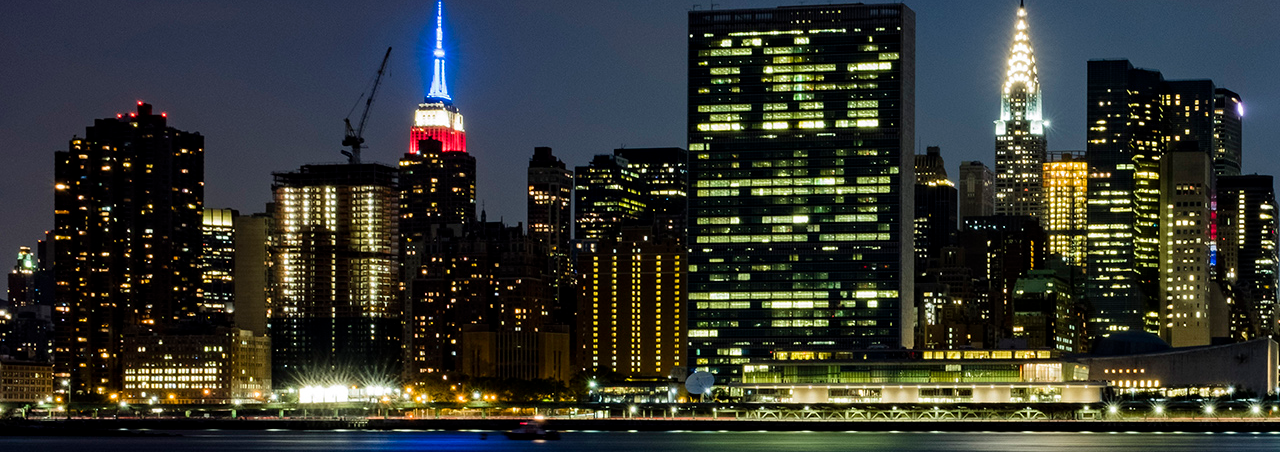
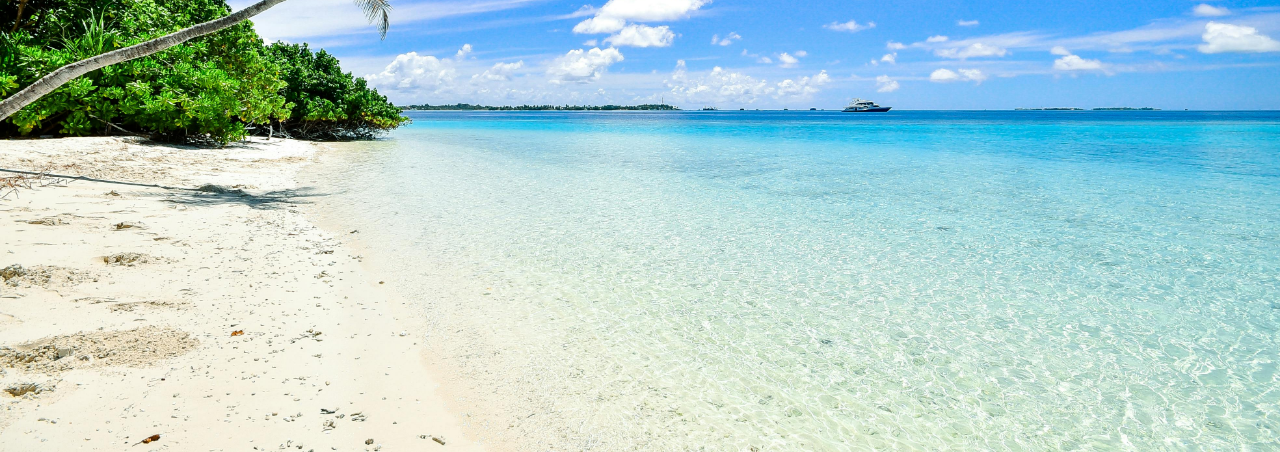
Before and after one commit to namtri/resting_beach_face, a plain HTML site: page index.html in a window 1280 px wide. Shown: the part 348-800 px from the top of the page. Drawn offline with Linux system fonts and the light colour scheme.

Commit message:
updating the background

```diff
--- a/travel_recommendation.css
+++ b/travel_recommendation.css
@@ -41,7 +41,8 @@ nav a {
 }
 
 body {
-    background-image: url('./skyline_background.jpg');
+    background-image: url('./beach_background.jpg');
+    background-size: cover;
 }
 
 .social ul li {
```
Also changed, not shown: beach_background.jpg (added), skyline_background.jpg (deleted).
